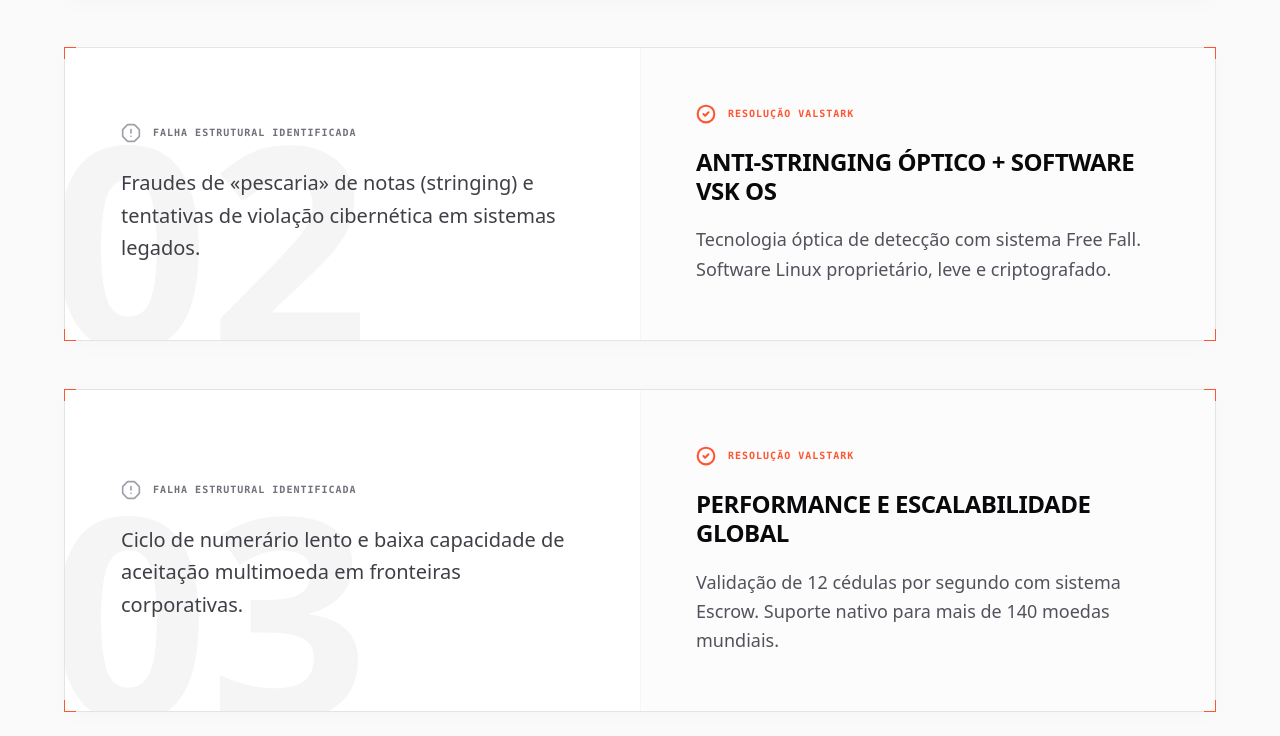
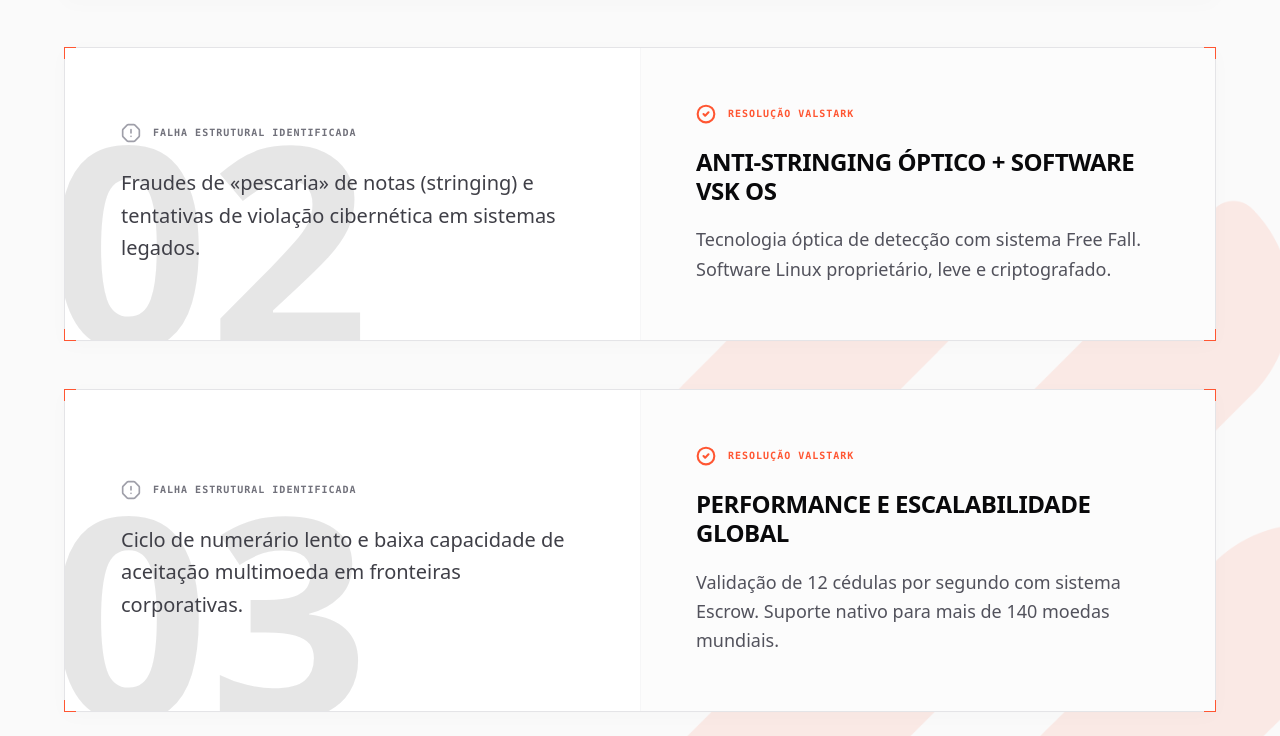
Before and after one commit to voacatofe/valstark-web-lp, a Next.js app: page / in a window 1280 px wide. Shown: the part 2537-3273 px from the top of the page. Built offline with nearby package versions, Linux system fonts and the light colour scheme.

Commit message:
feat: add new `OperationalSolutionB2B` component to showcase business operational solutions and their resolutions.

```diff
--- a/src/components/sections/OperationalSolutionB2B.tsx
+++ b/src/components/sections/OperationalSolutionB2B.tsx
@@ -2,6 +2,7 @@
 
 import { motion } from "framer-motion";
 import { AlertOctagon, CheckCircle2 } from "lucide-react";
+import Image from "next/image";
 
 export default function OperationalSolutionB2B() {
     const solutions = [
@@ -28,7 +29,19 @@
     return (
         <section className="py-32 bg-zinc-50 relative overflow-hidden" id="solucao">
             {/* Top Accent Line */}
-            <div className="absolute top-0 left-0 w-full h-px bg-gradient-to-r from-transparent via-zinc-300 to-transparent"></div>
+            <div className="absolute top-0 left-0 w-full h-px bg-gradient-to-r from-transparent via-zinc-300 to-transparent z-20"></div>
+
+            {/* Background Watermark Symbol */}
+            <div className="absolute -bottom-32 -right-32 w-[600px] md:w-[800px] opacity-10 pointer-events-none z-0">
+                <Image
+                    src="/simbolo (1).png"
+                    alt="Valstark Background Watermark"
+                    width={800}
+                    height={800}
+                    className="w-full h-auto object-contain select-none"
+                    priority
+                />
+            </div>
 
             <div className="container-design max-w-7xl mx-auto px-6 relative z-10">
 
@@ -72,7 +85,7 @@
                             {/* Pain Section */}
                             <div className="md:w-1/2 p-10 md:p-14 flex flex-col justify-center relative overflow-hidden bg-white">
                                 {/* Background Number Index (Watermark) */}
-                                <div className="absolute -left-4 -bottom-10 opacity-[0.04] font-display font-black text-[200px] md:text-[280px] text-zinc-900 pointer-events-none leading-none select-none z-0">
+                                <div className="absolute -left-4 -bottom-10 opacity-10 font-display font-black text-[200px] md:text-[280px] text-zinc-900 pointer-events-none leading-none select-none z-0">
                                     {item.index}
                                 </div>
 
```
